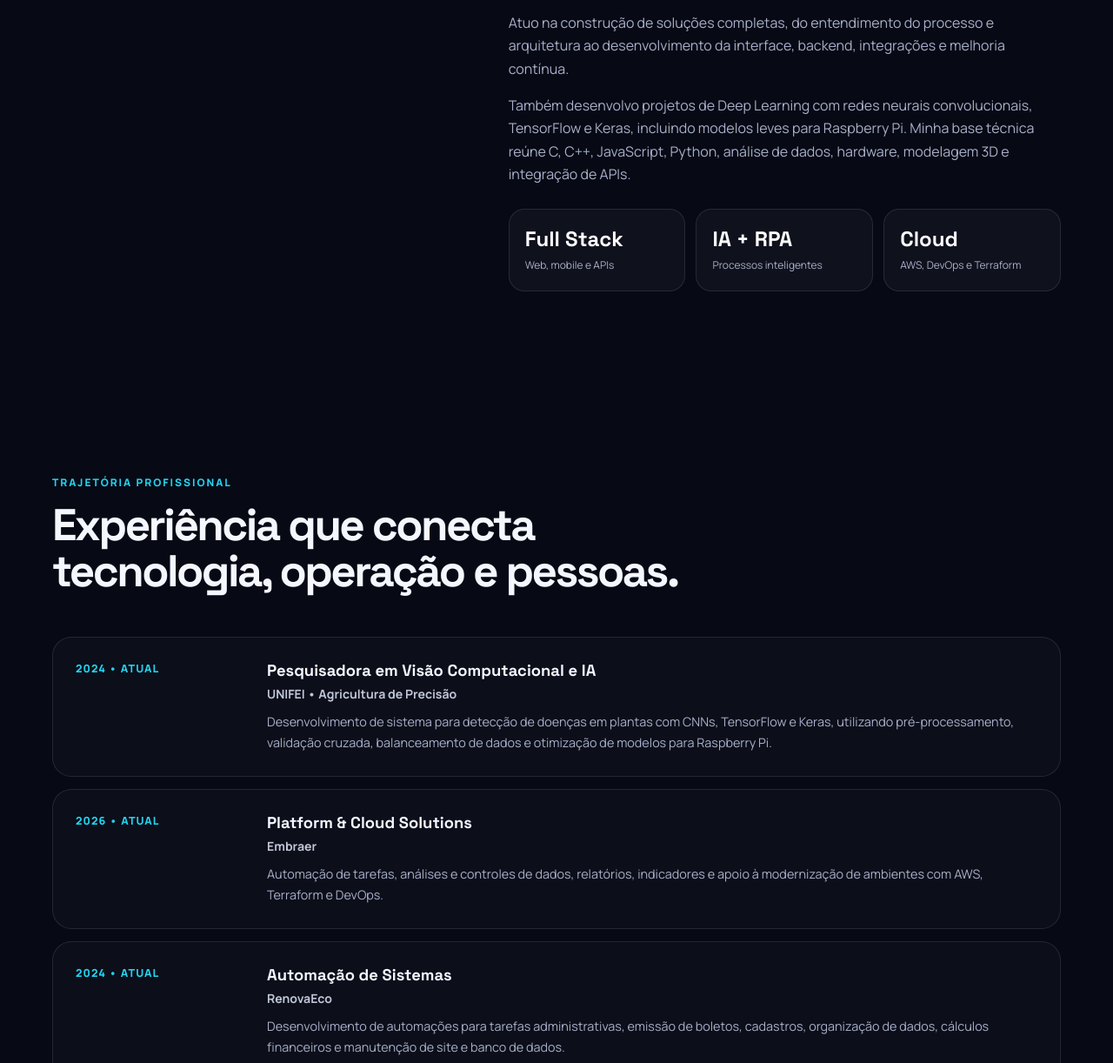
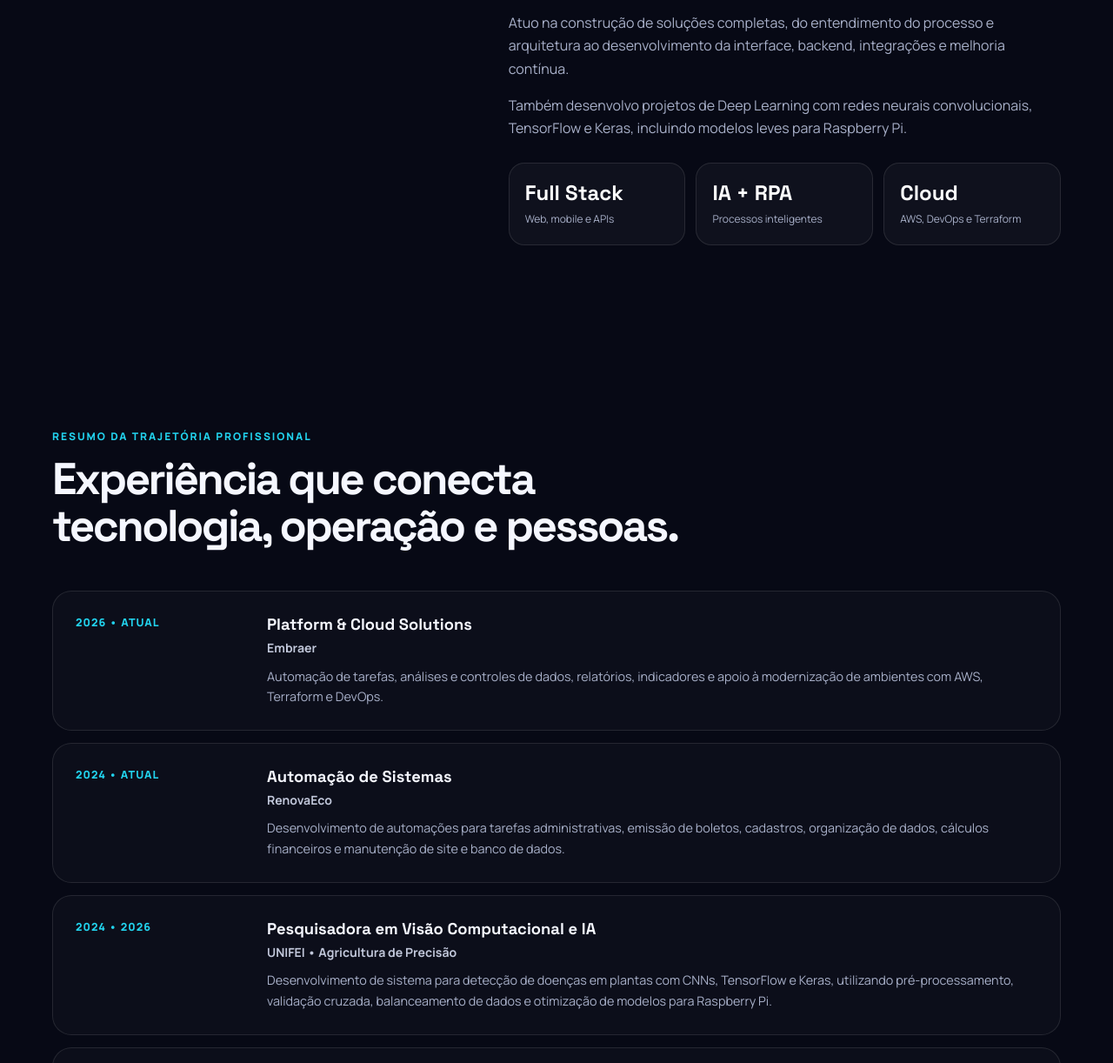
Before and after one commit to EdduardaLara/Maria_Edduarda_Lara, a plain HTML site: page index.html in a window 1280 px wide. Shown: the part 2183-3405 px from the top of the page at 87% size. Drawn offline with Linux system fonts and the light colour scheme.

Commit message:
Update index.html

```diff
--- a/index.html
+++ b/index.html
@@ -46,12 +46,12 @@
       <article class="card reveal"><div class="icon">☁</div><h3>Aplicações & Cloud</h3><p>Desenvolvimento Full Stack, APIs e arquiteturas escaláveis, conectando interfaces intuitivas a backends robustos.</p><div class="tags"><span>Django REST</span><span>React Native</span><span>AWS</span><span>Terraform</span><span>Banco de dados</span></div></article>
     </div></div></section>
 
-    <section id="sobre"><div class="container about-grid"><div class="quote reveal">“Combino engenharia, software e criatividade para desenvolver soluções que funcionam na prática.”</div><div class="about-text reveal"><div class="section-kicker">Sobre mim</div><h2 class="section-title">Engenharia com visão de produto.</h2><p>Sou Maria Edduarda, graduanda em Engenharia de Controle e Automação, com trajetória multidisciplinar em desenvolvimento Full Stack, inteligência artificial, automação, dados e computação em nuvem.</p><p>Atuo na construção de soluções completas, do entendimento do processo e arquitetura ao desenvolvimento da interface, backend, integrações e melhoria contínua.</p><p>Também desenvolvo projetos de Deep Learning com redes neurais convolucionais, TensorFlow e Keras, incluindo modelos leves para Raspberry Pi. Minha base técnica reúne C, C++, JavaScript, Python, análise de dados, hardware, modelagem 3D e integração de APIs.</p><div class="stats"><div class="stat"><strong>Full Stack</strong><span>Web, mobile e APIs</span></div><div class="stat"><strong>IA + RPA</strong><span>Processos inteligentes</span></div><div class="stat"><strong>Cloud</strong><span>AWS, DevOps e Terraform</span></div></div></div></div></section>
+    <section id="sobre"><div class="container about-grid"><div class="quote reveal">“Combino engenharia, software e criatividade para desenvolver soluções que funcionam na prática.”</div><div class="about-text reveal"><div class="section-kicker">Sobre mim</div><h2 class="section-title">Engenharia com visão de produto.</h2><p>Sou Maria Edduarda, graduanda em Engenharia de Controle e Automação, com trajetória multidisciplinar em desenvolvimento Full Stack, inteligência artificial, automação, dados e computação em nuvem.</p><p>Atuo na construção de soluções completas, do entendimento do processo e arquitetura ao desenvolvimento da interface, backend, integrações e melhoria contínua.</p><p>Também desenvolvo projetos de Deep Learning com redes neurais convolucionais, TensorFlow e Keras, incluindo modelos leves para Raspberry Pi.</p><div class="stats"><div class="stat"><strong>Full Stack</strong><span>Web, mobile e APIs</span></div><div class="stat"><strong>IA + RPA</strong><span>Processos inteligentes</span></div><div class="stat"><strong>Cloud</strong><span>AWS, DevOps e Terraform</span></div></div></div></div></section>
 
-    <section id="experiencia"><div class="container"><div class="section-kicker reveal">Trajetória profissional</div><h2 class="section-title reveal">Experiência que conecta tecnologia, operação e pessoas.</h2><div class="timeline">
-      <article class="job reveal"><div class="job-date">2024 • Atual</div><div><h3>Pesquisadora em Visão Computacional e IA</h3><h4>UNIFEI • Agricultura de Precisão</h4><p>Desenvolvimento de sistema para detecção de doenças em plantas com CNNs, TensorFlow e Keras, utilizando pré-processamento, validação cruzada, balanceamento de dados e otimização de modelos para Raspberry Pi.</p></div></article>
+    <section id="experiencia"><div class="container"><div class="section-kicker reveal">Resumo da trajetória profissional</div><h2 class="section-title reveal">Experiência que conecta tecnologia, operação e pessoas.</h2><div class="timeline">
       <article class="job reveal"><div class="job-date">2026 • Atual</div><div><h3>Platform & Cloud Solutions</h3><h4>Embraer</h4><p>Automação de tarefas, análises e controles de dados, relatórios, indicadores e apoio à modernização de ambientes com AWS, Terraform e DevOps.</p></div></article>
       <article class="job reveal"><div class="job-date">2024 • Atual</div><div><h3>Automação de Sistemas</h3><h4>RenovaEco</h4><p>Desenvolvimento de automações para tarefas administrativas, emissão de boletos, cadastros, organização de dados, cálculos financeiros e manutenção de site e banco de dados.</p></div></article>
+      <article class="job reveal"><div class="job-date">2024 • 2026</div><div><h3>Pesquisadora em Visão Computacional e IA</h3><h4>UNIFEI • Agricultura de Precisão</h4><p>Desenvolvimento de sistema para detecção de doenças em plantas com CNNs, TensorFlow e Keras, utilizando pré-processamento, validação cruzada, balanceamento de dados e otimização de modelos para Raspberry Pi.</p></div></article>
       <article class="job reveal"><div class="job-date">2025 • 2026</div><div><h3>Diretora de Marketing</h3><h4>Ex Machina • UNIFEI</h4><p>Liderança de equipe, estratégia digital, métricas, identidade visual, campanhas e estruturação de processos de marketing.</p></div></article>
       <article class="job reveal"><div class="job-date">2022 • 2023</div><div><h3>Desenvolvimento de RPA</h3><h4>IFSC</h4><p>Pesquisa científica, manutenção de hardware e desenvolvimento de aeronaves remotamente pilotadas para monitoramento de torres elétricas.</p></div></article>
     </div></div></section>
@@ -66,7 +66,7 @@
 
     <section id="processo"><div class="container"><div class="section-kicker reveal">Método de trabalho</div><h2 class="section-title reveal">Do desafio à entrega, sem complicação.</h2><div class="process"><div class="step reveal"><div class="step-num">01</div><h3>Diagnóstico</h3><p>Entendo seu objetivo, público e processo para identificar a solução certa.</p></div><div class="step reveal"><div class="step-num">02</div><h3>Estratégia</h3><p>Defino escopo, arquitetura, prioridades e os critérios de sucesso.</p></div><div class="step reveal"><div class="step-num">03</div><h3>Construção</h3><p>Desenvolvo com ciclos curtos, comunicação clara e validação contínua.</p></div><div class="step reveal"><div class="step-num">04</div><h3>Entrega</h3><p>Publicação, testes, orientação de uso e evolução da solução.</p></div></div></div></section>
 
-    <section id="contato"><div class="container"><div class="cta reveal"><div><div class="section-kicker">Vamos criar algo incrível?</div><h2>Seu próximo projeto pode começar com uma boa conversa.</h2><div class="contact-links"><a href="mailto:mariaedduardalara@gmail.com">mariaedduardalara@gmail.com</a><span>•</span><a href="tel:+5548999515488">+55 48 99951-5488</a><span>•</span><a href="https://www.linkedin.com/in/mariaedduardalara/" target="_blank" rel="noopener">LinkedIn</a></div></div><a class="btn btn-primary" href="https://wa.me/5548999515488?text=Olá%20Maria!%20Quero%20conversar%20sobre%20um%20projeto." target="_blank" rel="noopener">Falar no WhatsApp ↗</a></div></div></section>
+    <section id="contato"><div class="container"><div class="cta reveal"><div><div class="section-kicker">Vamos criar algo incrível?</div><h2>Seu próximo projeto pode começar com uma boa conversa.</h2><div class="contact-links"><a href="mailto:support@weblara.com.br">support@weblara.com.br</a><span>•</span><a href="tel:+5548999515488">+55 48 99951-5488</a><span>•</span><a href="https://www.linkedin.com/in/mariaedduardalara/" target="_blank" rel="noopener">LinkedIn</a></div></div><a class="btn btn-primary" href="https://wa.me/5548999515488?text=Olá%20Maria!%20Quero%20conversar%20sobre%20um%20projeto." target="_blank" rel="noopener">Falar no WhatsApp ↗</a></div></div></section>
   </main>
 
   <footer class="footer"><div class="container footer-inner"><span>© <span id="year"></span> Maria Edduarda Vinhas Lara.</span><span>Engenharia • Desenvolvimento • Automação • IA</span></div></footer>
```
